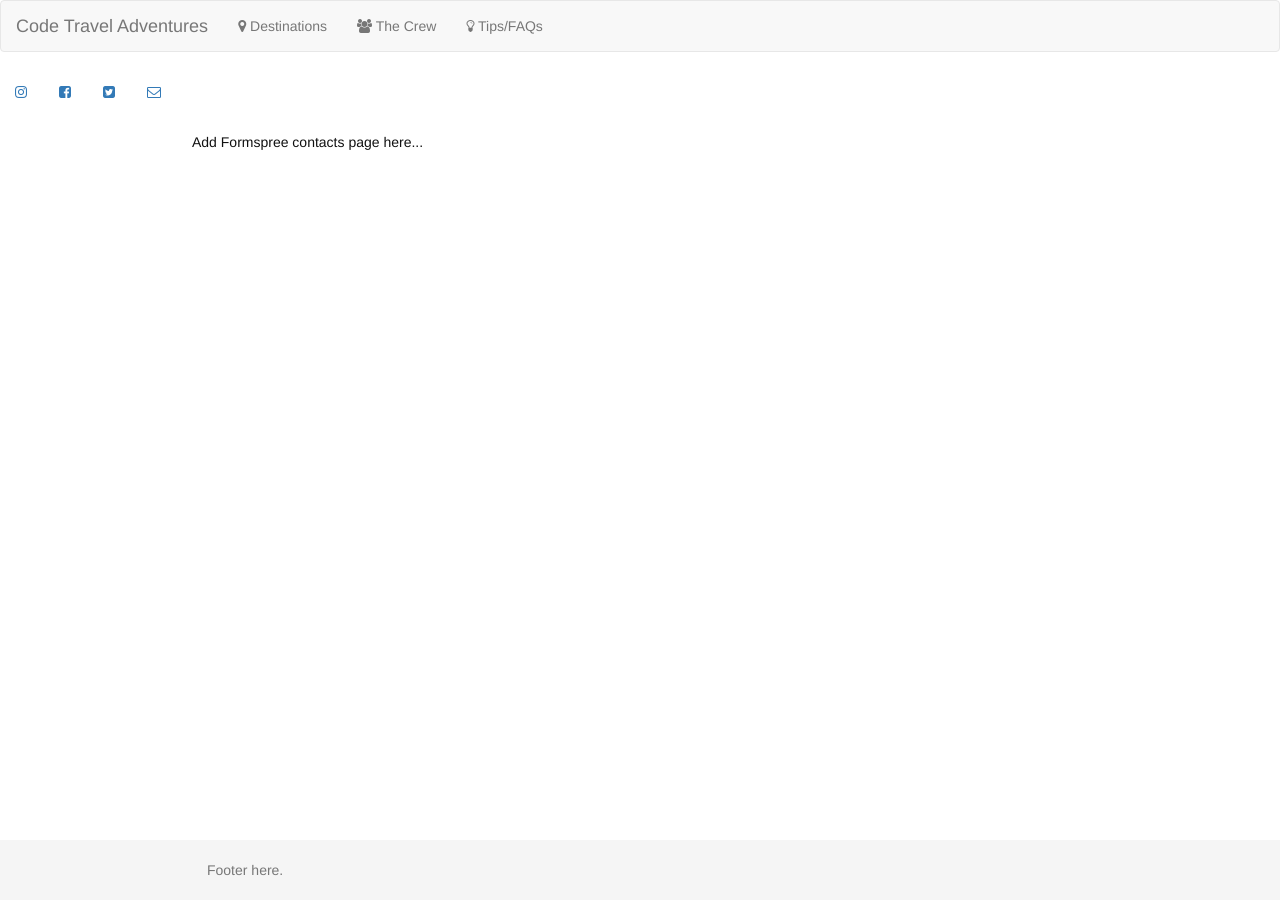
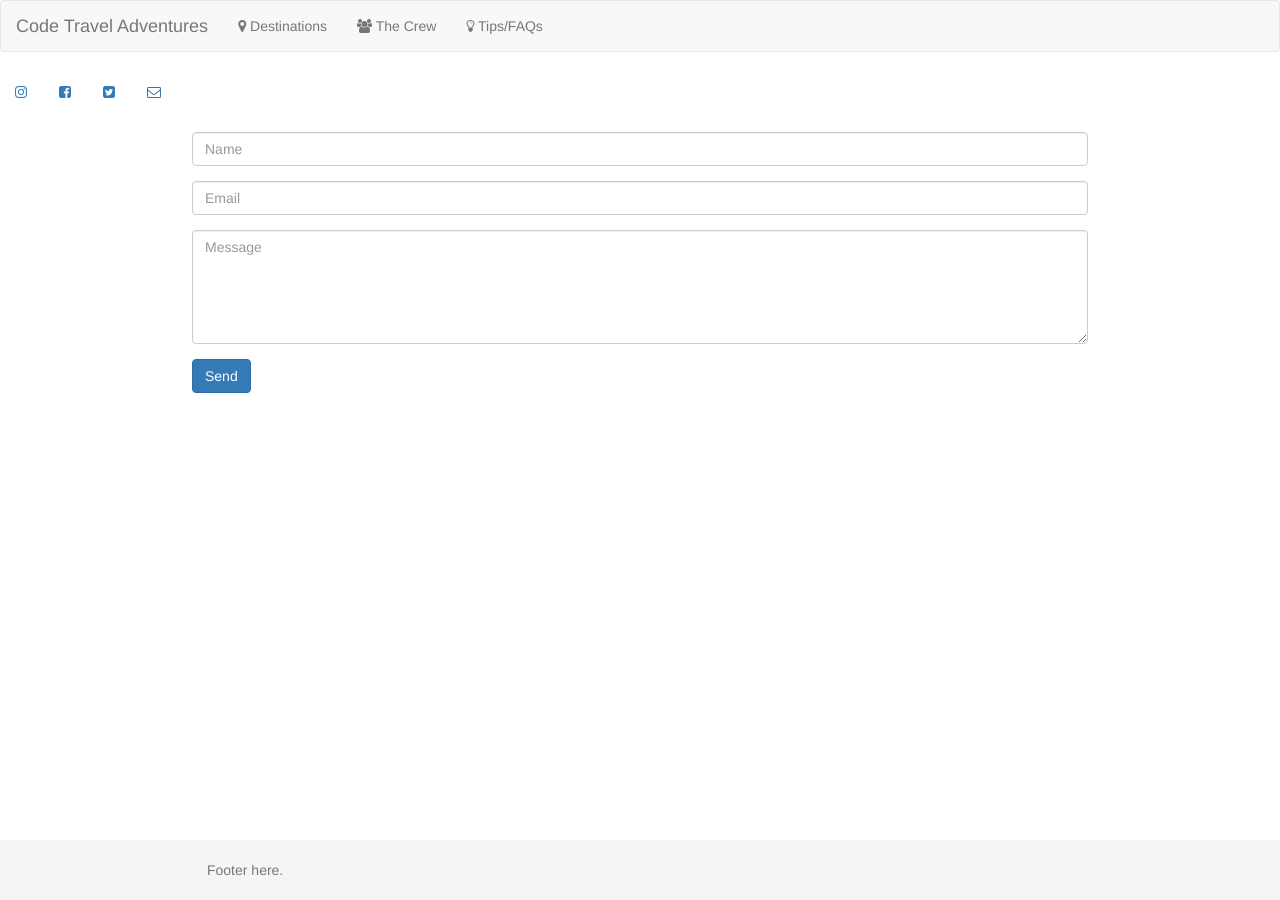
Before and after one commit to Code-Travel-Adventures/code-travel-adventures.github.io, a Jekyll site: the page built from contactUs.html, in a window 1280 px wide. Built offline with Jekyll 4.4.1, drawn with Linux system fonts in a browser that asks for light colours; nearby versions of some CDN libraries.

Commit message:
add formspree form.

```diff
--- a/_config.yml
+++ b/_config.yml
@@ -1,6 +1,6 @@
 # Site settings
 title: Code Travel Adventures
-email: team@code-travel-adventures.com
+email: code.travel.adventures@gmail.com
 description: > # this means to ignore newlines until "baseurl:"
   Write an awesome description for your new site here. You can edit this
   line in _config.yml. It will appear in your document head meta (for
--- a/contactUs.html
+++ b/contactUs.html
@@ -2,4 +2,15 @@
 layout: page
 ---
 
-Add Formspree contacts page here...
+<form action="//formspree.io/{{ site.email }}" method="POST">
+    <div class="form-group">
+        <input type="text" class="form-control" name="name" placeholder="Name">
+    </div>
+    <div class="form-group">
+        <input type="email" class="form-control" name="_replyto" placeholder="Email">
+    </div>
+    <div class="form-group">
+      <textarea class="form-control" rows="5" name="message" placeholder="Message"></textarea>
+    </div>
+    <input type="submit" class="btn btn-primary" value="Send">
+</form>
```
